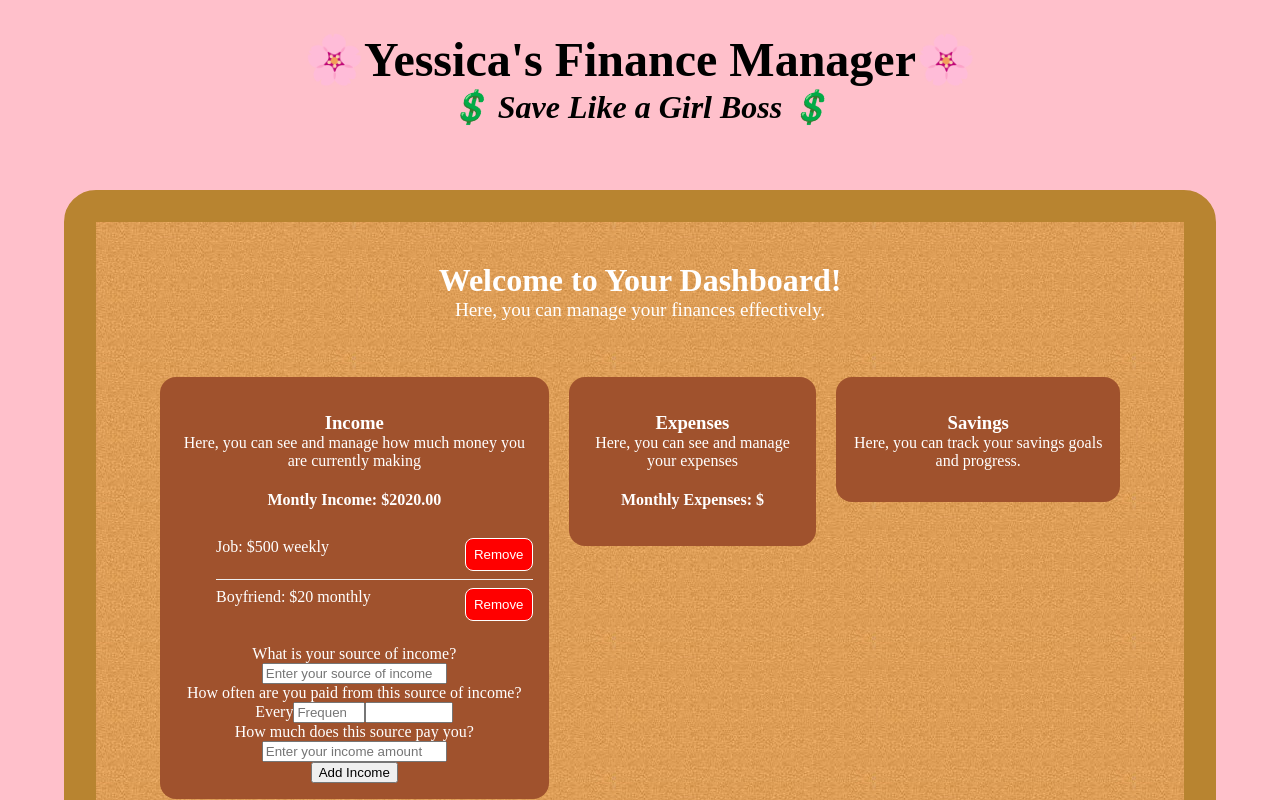
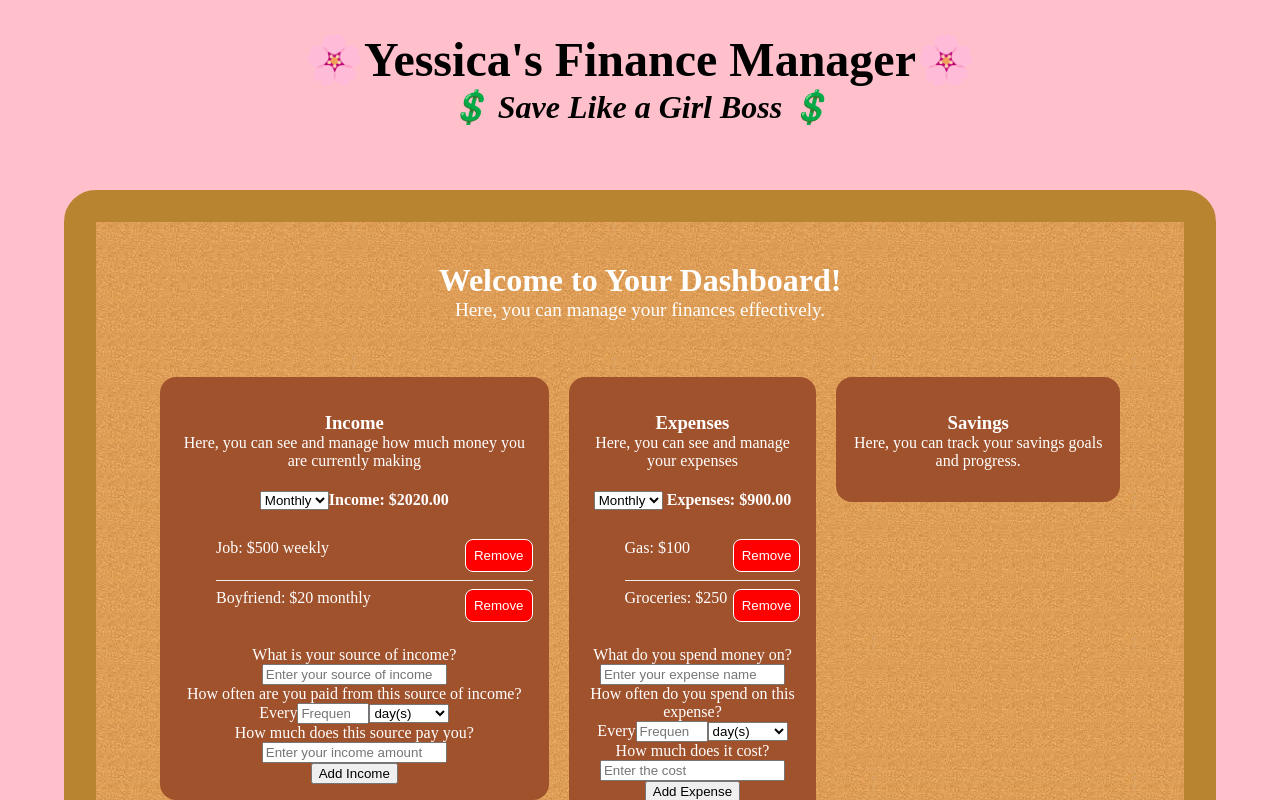
Before and after one commit to cmanzo20/YessicasFinanceManager, a React (Create React App) app: page / in a window 1280 px wide. Shown: the top 800 px of the page. Built offline with nearby package versions, Linux system fonts and the light colour scheme; no server answers; the HTML template or start-up script is replaced by a standard one.

Commit message:
Updated Expenses component to mirror Income component, refactored code slightly to remove use of unncecessary helper function, added functionality to display user income and expenses as daily, weekly, monthly, or yearly

```diff
--- a/src/App.css
+++ b/src/App.css
@@ -111,6 +111,24 @@ body {
   cursor: pointer;
 }
 
+.expenses li {
+  display: flex;
+  justify-content: space-between;
+  padding: 0.5rem 0rem; /* padding vertical + horizontal */
+  border-bottom: 1px solid #eee;
+}
+.expenses li:last-child {
+  border-bottom: none; /* removes border from last item */
+}
+.expenses li button {
+  background-color: red;
+  color: white;
+  border: white 1px solid;
+  padding: 0.5rem 0.5rem;
+  border-radius: 0.5rem;
+  cursor: pointer;
+}
+
 form {
   display: flex;
   flex-direction: column;
@@ -125,6 +143,14 @@ form {
   width: 5rem
 }
 
+#expenseFrequency{
+  width: 4rem;
+}
+
+#expenseUnits {
+  width: 5rem
+}
+
 .footer {
   padding: 0%;
   margin: 0%;
--- a/src/Expenses.jsx
+++ b/src/Expenses.jsx
@@ -1,35 +1,76 @@
 import { useEffect, useState } from "react";
+import ExpensesForm from "./ExpensesForm";
+import { periodInDaysMap } from "./utils/helperFunctions";
 
 function Expenses() {
-  const [expenses, setExpenses] =  useState([{id: 1, source: "gas", cost: "1000"}])
+  const [expenses, setExpenses] = useState([
+    { id: 1, source: "Gas", cost: 100, frequency: 7 },
+    { id: 2, source: "Groceries", cost: 250, frequency: 14 }
+  ]); // test data
   const [loading, setLoading] = useState(true);
   const [error, setError] = useState(null);
+  const [viewPeriod, setViewPeriod] = useState("monthly");
 
   useEffect(() => {
     const fetchExpenses = async () => {
-      try{
+      try {
         const response = await fetch(`${process.env.BACKEND_URL}/expenses`);
-        if (!response.ok){
-          throw new Error("Error fetching Expenses");
+        if (!response.ok) {
+          throw new Error("Error fetching expenses");
         }
         const data = await response.json();
         setExpenses(data);
-      }
-      catch (err){
+      } catch (err) {
         setError(err.message);
-      }
-      finally{
+      } finally {
         setLoading(false);
       }
-    }
+    };
+
     fetchExpenses();
   }, []);
+
+  function handleAddExpense(newExpense) {
+    const id = expenses.length > 0 ? Math.max(...expenses.map(e => e.id)) + 1 : 1;
+    const expenseWithId = { ...newExpense, id };
+    setExpenses(prev => [...prev, expenseWithId]);
+    // TODO: Post to backend
+  }
+
+  function handleDeleteExpense(id) {
+    const confirmed = window.confirm("Are you sure you want to delete this expense?");
+    if (!confirmed) return;
+    setExpenses(prev => prev.filter(item => item.id !== id));
+    // TODO: Delete from backend
+  }
 
   return (
     <div className="expenses">
       <h3 className="expenses-title">Expenses</h3>
       <p className="expenses-description">Here, you can see and manage your expenses</p>
-      <h4>Monthly Expenses: ${}</h4>
+      <h4><select
+          id="periodSelect" value={viewPeriod} onChange={(e) => setViewPeriod(e.target.value)}>
+          <option value="daily">Daily</option>
+          <option value="weekly">Weekly</option>
+          <option value="monthly">Monthly</option>
+          <option value="yearly">Yearly</option>
+        </select> Expenses: ${expenses.reduce((sum, item) => sum + item.cost/item.frequency *28, 0).toFixed(2)}</h4>
+
+      {loading && <p>Loading...</p>}
+      {error && console.log(`Error: ${error}`)}
+
+      {!loading && (
+        <ul>
+          {expenses.map(item => (
+            <li key={item.id}>
+              {item.source}: ${item.cost}
+              <button onClick={() => handleDeleteExpense(item.id)}>Remove</button>
+            </li>
+          ))}
+        </ul>
+      )}
+
+      <ExpensesForm onAddExpense={handleAddExpense} />
     </div>
   );
 }
--- /dev/null
+++ b/src/ExpensesForm.jsx
@@ -0,0 +1,69 @@
+function ExpenseForm({ onAddExpense }) {
+    return (
+        <>
+            <form className="expense-form" onSubmit={handleSubmit}>
+                <label htmlFor="expenseSource">What do you spend money on?</label>
+                <input
+                    id="expenseSource"
+                    type="text"
+                    placeholder="Enter your expense name"
+                />
+
+                <label htmlFor="expenseFrequency">How often do you spend on this expense?</label>
+                <span id="frequencyAndUnits">
+                    Every
+                    <input
+                        id="expenseFrequency"
+                        type="number"
+                        placeholder="Frequency"
+                    />
+                    <select id="expenseUnits">
+                        <option value="1">day(s)</option>
+                        <option value="7">week(s)</option>
+                        <option value="28">month(s)</option>
+                        <option value="365">year(s)</option>
+                    </select>
+                </span>
+
+                <label htmlFor="expenseCost">How much does it cost?</label>
+                <input
+                    id="expenseCost"
+                    type="number"
+                    placeholder="Enter the cost"
+                />
+
+                <button type="submit">Add Expense</button>
+            </form>
+        </>
+    );
+
+    function handleSubmit(event) {
+        event.preventDefault();
+        const expenseSource = event.target.expenseSource.value.trim();
+        const expenseCost = parseFloat(event.target.expenseCost.value);
+        const expenseFrequency = parseInt(event.target.expenseFrequency.value);
+        const expenseUnits = parseInt(event.target.expenseUnits.value);
+        if (
+            !expenseSource ||
+            isNaN(expenseCost) || expenseCost <= 0 ||
+            isNaN(expenseFrequency) || expenseFrequency <= 0 ||
+            isNaN(expenseUnits) || expenseUnits <= 0
+        ) {
+            alert("Please fill out all fields with valid data.");
+            return;
+        }
+
+        const newExpense = {
+            source: expenseSource,
+            cost: expenseCost,
+            frequency: expenseFrequency * expenseUnits
+        };
+        event.target.expenseSource.value = "";
+        event.target.expenseCost.value = "";
+        event.target.expenseFrequency.value = "";
+
+        onAddExpense(newExpense);
+    }
+}
+
+export default ExpenseForm;
--- a/src/Income.jsx
+++ b/src/Income.jsx
@@ -1,11 +1,14 @@
-import {daysToString} from "./utils/helperFunctions.js";
+import { daysToString } from "./utils/helperFunctions.js";
 import IncomeForm from "./IncomeForm";
 import { useState, useEffect } from "react";
+import { periodInDaysMap } from "./utils/helperFunctions.js";
+
 
 function Income() {
   const [incomeList, setIncomeList] = useState([{ id: 1, source: "Job", frequency: 7, amount: 500 }, { id: 2, source: "Boyfriend", frequency: 28, amount: 20 }]); //test data
   const [loading, setLoading] = useState(true);
   const [error, setError] = useState(null);
+  const [viewPeriod, setViewPeriod] = useState("monthly");
 
   useEffect(() => {
     const fetchIncome = async () => {
@@ -32,7 +35,15 @@ function Income() {
     <div className="income">
       <h3 className="income-title">Income</h3>
       <p className="income-description">Here, you can see and manage how much money you are currently making</p>
-      <h4>Montly Income: ${(incomeList.reduce((sum, item) => sum + item.amount/item.frequency * 28, 0)).toFixed(2)}</h4> {/* calculates monthly income */}
+      <h4>
+        <select
+          id="periodSelect" value={viewPeriod} onChange={(e) => setViewPeriod(e.target.value)}>
+          <option value="daily">Daily</option>
+          <option value="weekly">Weekly</option>
+          <option value="monthly">Monthly</option>
+          <option value="yearly">Yearly</option>
+        </select>
+        Income: ${(incomeList.reduce((sum, item) => sum + item.amount / item.frequency * periodInDaysMap[viewPeriod], 0)).toFixed(2)}</h4> {/* calculates monthly income */}
       {loading && <p>Loading...</p>}
       {/* {error && <p style={{ color: "black" }}>Error: {error}</p>} CAN DO THIS, I prefer console.log*/}
       {error && console.log(`Error: ${error}`)}
--- a/src/IncomeForm.jsx
+++ b/src/IncomeForm.jsx
@@ -1,5 +1,3 @@
-import { stringToDays } from "./utils/helperFunctions.js";
-
 function IncomeForm({ onAddIncome }) {
 
     return (
@@ -19,13 +17,12 @@ function IncomeForm({ onAddIncome }) {
                         type="number"
                         placeholder="Frequency"
                     />
-                    <input id = "incomeUnits" list="frequencyUnits"></input>
-                    <datalist id="frequencyUnits">
-                        <option value="day(s)"></option>
-                        <option value="week(s)"></option>
-                        <option value="month(s)"></option>
-                        <option value="year(s)"></option>
-                    </datalist>
+                    <select id="incomeUnits">
+                        <option value="1">day(s)</option>
+                        <option value="7">week(s)</option>
+                        <option value="28">month(s)</option>
+                        <option value="365">year(s)</option>
+                    </select>
             </span>
             <label htmlFor="incomeAmount">How much does this source pay you?</label>
             <input
@@ -34,25 +31,25 @@ function IncomeForm({ onAddIncome }) {
                 placeholder="Enter your income amount"
             />
             <button type="submit">Add Income</button>
-            </form>
+        </form >
         </>
     );
 
     function handleSubmit(event) {
         event.preventDefault();
-        const incomeSource = event.target.incomeSource.value;
+        const incomeSource = event.target.incomeSource.value.trim();
         const incomeAmount = parseFloat(event.target.incomeAmount.value);
-        const incomeUnits = stringToDays(event.target.incomeUnits.value);
+        const incomeUnits = parseInt(event.target.incomeUnits.value);
         const incomeFrequency = parseInt(event.target.incomeFrequency.value);
 
-        if (!incomeSource || !incomeAmount || isNaN(incomeAmount) || incomeAmount <= 0 || !incomeUnits || isNaN(incomeUnits) ||!incomeFrequency || isNaN(incomeFrequency) || incomeFrequency <= 0) {
+        if (!incomeSource || !incomeAmount || isNaN(incomeAmount) || incomeAmount <= 0 || !incomeUnits || isNaN(incomeUnits) || !incomeFrequency || isNaN(incomeFrequency) || incomeFrequency <= 0) {
             alert("Please fill out all fields with valid data.");
             return;
         }
         const newIncome = {
             source: incomeSource,
             amount: incomeAmount,
-            frequency: incomeFrequency*incomeUnits
+            frequency: incomeFrequency * incomeUnits
         };
         event.target.incomeSource.value = "";
         event.target.incomeAmount.value = "";
--- a/src/utils/helperFunctions.js
+++ b/src/utils/helperFunctions.js
@@ -1,31 +1,38 @@
-export function daysToString(days){
-    if(days == 7){
+export function daysToString(days) {
+    if (days == 7) {
         return "weekly";
     }
-    else if (days == 14){
+    else if (days == 14) {
         return "biweekly";
     }
-    else if (days == 28){
+    else if (days == 28) {
         return "monthly";
     }
-    else if (days == 365){
+    else if (days == 365) {
         return "annually";
     }
     return "every " + days + " days";
 };
 
-export function stringToDays(unit){
-    if(unit == "day(s)"){
+export function stringToDays(unit) {    //currently not used due to refactoring, leaving in case of later use
+    if (unit == "day(s)") {
         return parseInt(1);
     }
-    else if(unit == "week(s)"){
+    else if (unit == "week(s)") {
         return parseInt(7);
     }
-    else if (unit == "month(s)"){
+    else if (unit == "month(s)") {
         return parseInt(28);
     }
-    else if (unit == "year(s)"){
+    else if (unit == "year(s)") {
         return parseInt(365);
     }
     return null;
 }
+
+export const periodInDaysMap = { //map for displaying income over different periods
+    daily: 1,
+    weekly: 7,
+    monthly: 28,
+    yearly: 365
+};
```
Lines whose indentation alone changed are shown as unchanged.
